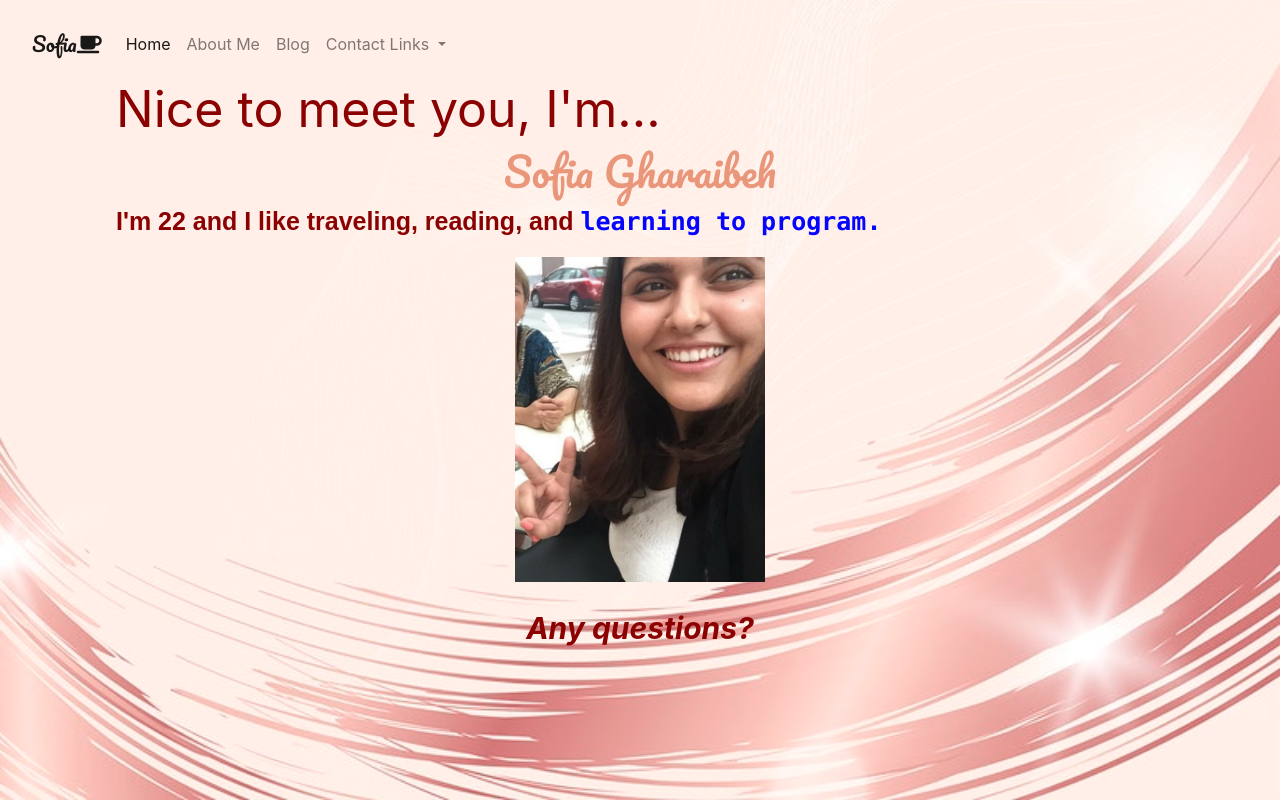
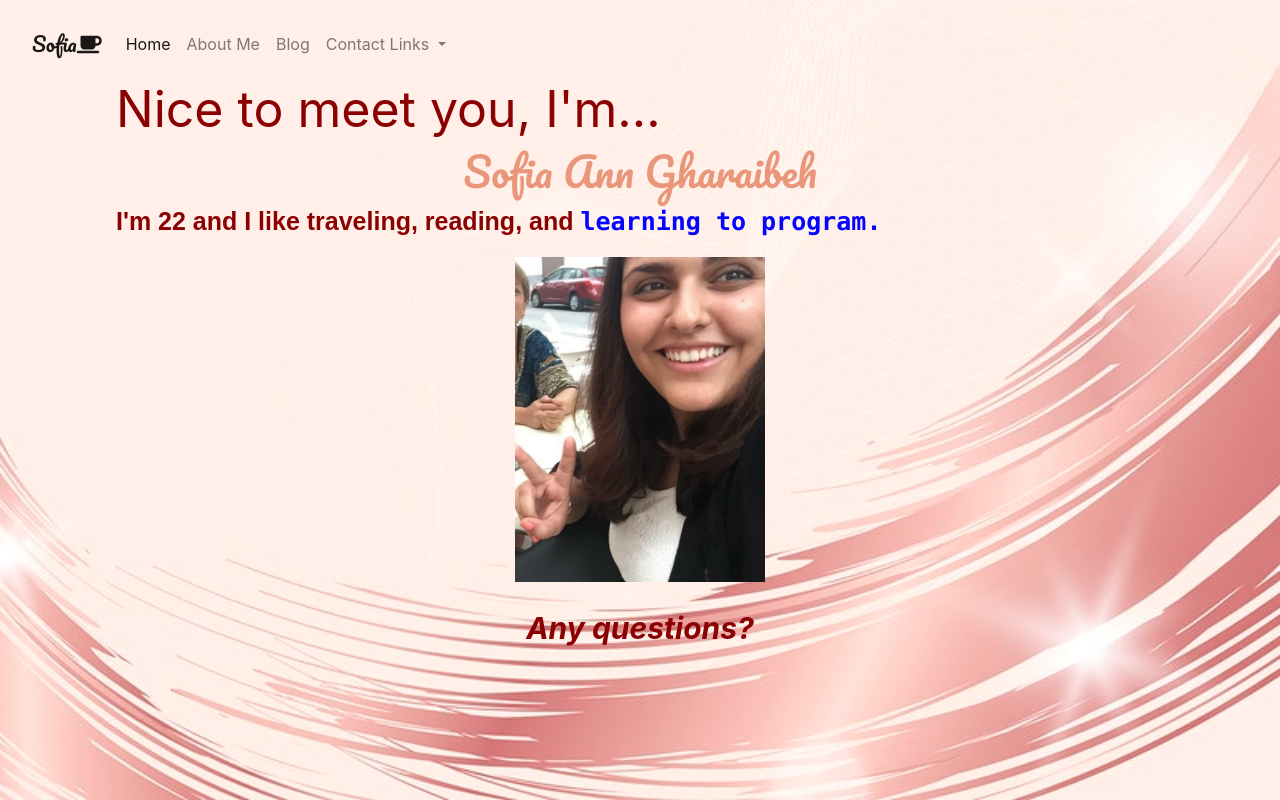
Before and after one commit to sgharai/TTS-Stuff, a plain HTML site: page index.html in a window 1280 px wide. Drawn offline with nearby package versions, Linux system fonts and the light colour scheme.

Commit message:
changes name

```diff
--- a/index.html
+++ b/index.html
@@ -47,7 +47,7 @@
         </div>
       </nav>
     <header>Nice to meet you, I'm...</header>
-    <h1>Sofia Gharaibeh</h1>
+    <h1>Sofia Ann Gharaibeh</h1>
     <p>I'm 22 and I like traveling, reading, and <span class="learning">learning to program.</span></p>
     <img src="casualselfie.jpg">
     <br>
```
